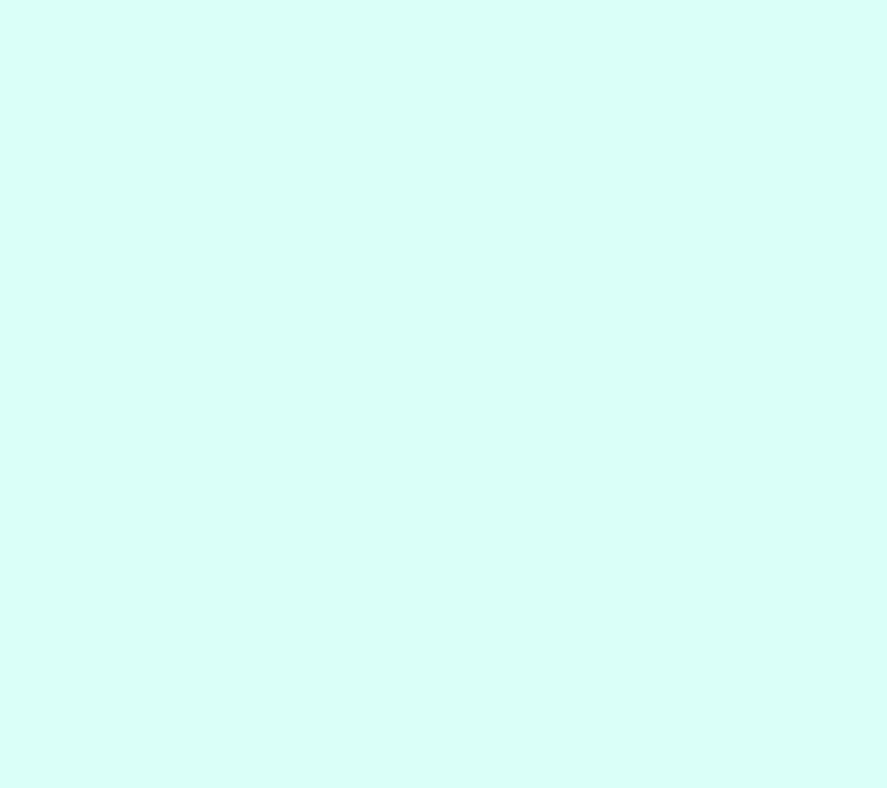
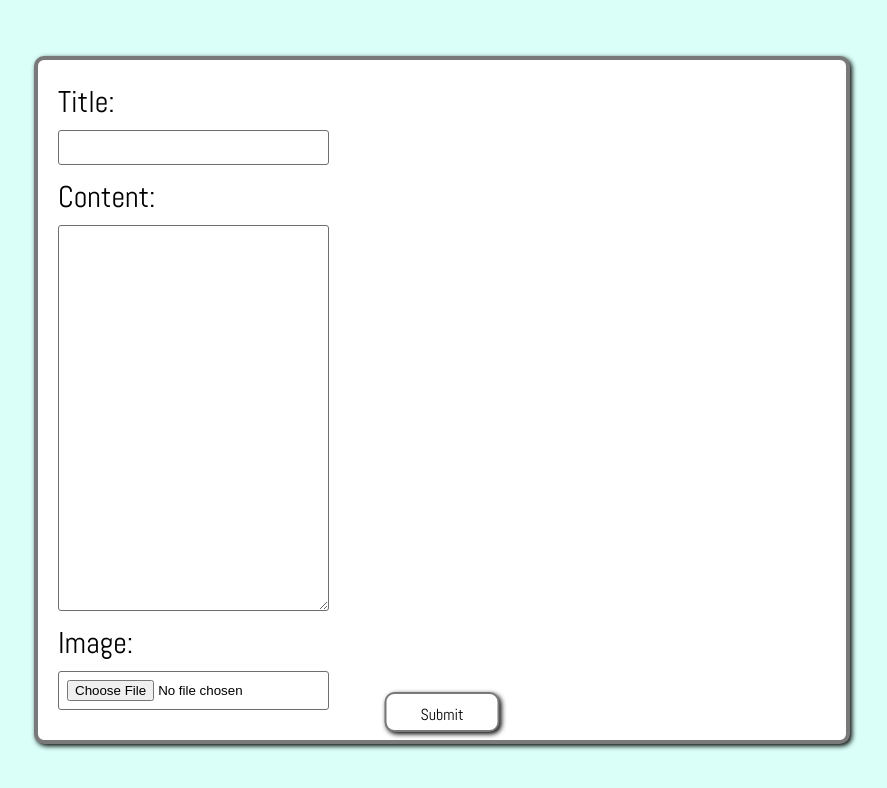
Before and after one commit to ncabral3/CIS469-Blog, a React (Vite) app in the folder blog-project/: page /create in a window 1280 px wide. Before the commit this address had no page. Shown: the top 788 px of the page, without its empty margins (198-1085 px from the left). Built offline with nearby package versions, Linux system fonts and the light colour scheme.

Commit message:
blog form updates

```diff
--- a/blog-project/src/App.jsx
+++ b/blog-project/src/App.jsx
@@ -1,6 +1,9 @@
 import { BrowserRouter, Routes, Route } from 'react-router-dom';
 import Login from './auth/login';
 import Register from './auth/register';
+import Home from './Home/Home';
+import BlogForm from './Home/BlogForm';
+
 
 const App = () => {
     return (
@@ -8,6 +11,9 @@ const App = () => {
             <Routes>
                 <Route path='/register' element={ <Register /> } />
                 <Route path='/' element={ <Login /> } />
+                <Route path='/home' element={ <Home /> } />
+                <Route path='/create' element={ <BlogForm /> } />
+
             </Routes>
         </BrowserRouter>
     );
--- a/blog-project/src/Home/BlogForm.jsx
+++ b/blog-project/src/Home/BlogForm.jsx
@@ -1,4 +1,5 @@
 import React, { useState } from 'react';
+import './css/BlogForm.css';
 
 const BlogForm = ({ onSubmit }) => {
   const [title, setTitle] = useState('');
@@ -20,6 +21,7 @@ const BlogForm = ({ onSubmit }) => {
   };
 
   return (
+    <div className="blog-form">
     <form onSubmit={handleSubmit}>
       <label htmlFor="title">Title:</label>
       <input type="text" id="title" value={title} onChange={handleTitleChange} />
@@ -31,8 +33,9 @@ const BlogForm = ({ onSubmit }) => {
       <input type="file" id="image" accept="image/*" onChange={handleImageChange} />
 
       <button className = {'submit'} type="submit">Submit</button>
-      Submit
     </form>
+    </div>
+
   );
 };
 
--- a/blog-project/src/Home/Home.jsx
+++ b/blog-project/src/Home/Home.jsx
@@ -1,30 +1,28 @@
-/* Need to install Bootstrap CSS for full funcionality */
-
-import React, { useState } from "react";
-import 'bootstrap/dist/css/bootstrap.min.css';
+// eslint-disable-next-line no-unused-vars
+import React from 'react';
+import "/Users/ncabr/Desktop/CIS469Project/CIS469-Blog/blog-project/src/Home/css/Home.css"; // Assuming the path is relative to the current file
+import { Link } from 'react-router-dom';
 
 const Home = () => {
-    const [thread, setThread] = useState("");
-    const [posts, setPosts] = useState([]);
+    const handleSubmit = (event) => {
+        event.preventDefault();
+        window.location.href = '/create';
+    };
+    return (
+        <div className="home">
+            <div className="home_header">
+                <h1>Blogs</h1>
+            </div>
 
-    const handleSubmit = (e) => {
-        e.preventDefault();
-        console.log({ thread });
-        setThread("");
-    };
-
-    return (
-        <div className="home d-flex flex-column align-items-center " style={{ height: "100vh" }}>
-            <div className="text-center">
-                <h1 className="homeTitle" style={{ width: "220vh", fontWeight: "bold" }}>Welcome to the Blog Forum</h1>
-                <p className="homeDescription">Share your thoughts, ideas, and stories with others!</p>
+            <div className="home_container">
             </div>
-            <form onSubmit={handleSubmit} className="button">
-                <button type="submit" className="btn btn-primary">CREATE POST</button>
-            </form>
-            <div className="Blogposts align-items-center">
-                <h2 className="mb-4" style={{ width: "200vh" }}>Blog Posts</h2>
-                {/* Placeholder for displaying blog posts */}
+            <div className="create-container">
+            <form onSubmit={handleSubmit}>
+                    <button className="create_button" type="submit">Create Post</button>
+                    <Link to='/'>
+                    <button className="logout" type="logout">Log Out</button>
+                    </Link>
+                </form>
             </div>
         </div>
     );
--- a/blog-project/src/Home/css/BlogForm.css
+++ b/blog-project/src/Home/css/BlogForm.css
@@ -0,0 +1,82 @@
+.blog-form{
+    display: flex;
+    width: 60%;
+    height: 80%;
+    max-width: 1400px;
+    max-height: 5500px;
+    margin: auto;
+    padding: 20px;
+    border: 4px solid #797979;
+    border-radius: 10px;
+    background-color: #ffffff;
+    box-shadow: #000 2px 2px 5px 0px;
+    position: absolute;
+    top: 50%;
+    left: 50%;
+    transform: translate(-50%, -50%);
+}
+.blog-form form {
+    display: flex;
+    flex-direction: column;
+  }
+.blog-form label {
+    font-size: 30px;
+    margin-bottom: 5px; /* Add some space below each label */
+    font-weight: bold; /* Make labels bold */
+    color: #000; /* Change the color to your desired color */
+}
+.blog-form input[type="text"],
+.blog-form textarea,
+.blog-form input[type="file"] {
+    margin-bottom: 10px; /* Add some space below each input */
+    padding: 8px; /* Add padding */
+    border: 1px solid #6e6e6e; /* Add a border */
+    border-radius: 3px; /* Rounded corners */
+    background-color: #ffffff;
+    color: #000;
+    width: 100%; /* Set the width to 100% */
+    box-sizing: border-box; /* Include padding and border in the width calculation */
+}
+
+.blog-form textarea {
+    resize: vertical; /* Allow vertical resizing of textarea */
+    height: calc(100% - 100px); /* Set the height to be 100% minus 100px */
+}
+
+.blog-form textarea {
+    resize: vertical; /* Allow vertical resizing of textarea */
+}
+.submit {
+    display: flex;
+    justify-content: center;
+    position: absolute;
+    height: 40px;
+    width: 115px;
+    background-color: #ffffff;
+    color: #000;
+    top: calc(50% + 43%); /* Adjust this percentage as needed */
+    left: 50%;
+    transform: translateX(-50%);
+    border: 2px solid #797979;
+    box-shadow: #000 2px 2px 5px 0px;
+    border-radius: 10px;
+    transition: background-color 0.3s, color 0.3s; /* Adding transition for smooth effect */
+}
+.submit:hover {
+    border: 2px solid #797979;
+    background-color: #d8d8d8; /* Change background color on hover */
+    color: #000000; /* Change text color on hover */
+    cursor: pointer; /* Change cursor to pointer on hover */
+}
+.back {
+    display: flex;
+    align-items: center; /* Align button vertically */
+    justify-content: center; /* Align button horizontally */
+    position: fixed; /* Position fixed so it stays in the viewport */
+    top: 0px; /* Distance from the top of the viewport */
+    left: 0px; /* Distance from the left of the viewport */
+    height: 40px;
+    width: 40px;
+    /* Add other styles as needed */
+    z-index: 9999; /* Ensure the button is on top of other elements */
+}
--- a/blog-project/src/Home/css/Home.css
+++ b/blog-project/src/Home/css/Home.css
@@ -0,0 +1,69 @@
+.home_container {
+    display: flex;
+    width: 90%; /* Adjust this percentage as needed */
+    height: 660px; /* Adjust this percentage as needed */
+    max-width: 1400px;
+    margin: auto;
+    padding: 2%; /* Adjust this percentage as needed */
+    border: 3px solid #6c6c6c;
+    border-radius: 10px;
+    background-color: #ffffff;
+    box-shadow: #000 2px 2px 5px 0px;
+    position: absolute;
+    top: 50%;
+    left: 50%;
+    transform: translate(-50%, -50%);
+}
+
+.home_header {
+    display: flex;
+    justify-content: center;
+    text-align: center;
+    color: #000;
+    position: absolute;
+    top: calc(50% - 53% - 10px); /* Adjust this value as needed */
+    left: 50%;
+    transform: translateX(-50%);
+}
+
+.create_button {
+    display: flex;
+    justify-content: center;
+    position: absolute;
+    height: 40px;
+    width: 115px;
+    background-color: #ffffff;
+    color: #000;
+    top: calc(50% + 44.5%); /* Adjust this percentage as needed */
+    left: 50%;
+    transform: translateX(-50%);
+    border: 2px solid #797979;
+    border-radius: 10px;
+    transition: background-color 0.3s, color 0.3s; /* Adding transition for smooth effect */
+}
+.create_button:hover {
+    border: 2px solid #797979;
+    background-color: #d8d8d8; /* Change background color on hover */
+    color: #000000; /* Change text color on hover */
+    cursor: pointer; /* Change cursor to pointer on hover */
+}
+.logout {
+    display: flex;
+    justify-content: flex-end; /* Align the button to the right */
+    align-items: center; /* Center the text vertically */
+    position: fixed; /* Position the button relative to the viewport */
+    top: 5px; /* Adjust the top position as needed */
+    right: 20px; /* Adjust the right position as needed */
+    height: 40px;
+    width: 90px;
+    background-color: #ffffff;
+    color: #000;
+    border: 2px solid #797979;
+    border-radius: 10px;
+    transition: background-color 0.3s, color 0.3s;
+}
+.abel-regular {
+    font-family: "Abel", sans-serif;
+    font-weight: 400;
+    font-style: normal;
+}
--- a/blog-project/src/auth/css/login.css
+++ b/blog-project/src/auth/css/login.css
@@ -66,7 +66,7 @@ input[type='password'] {
   color: #000;
 }
 
-.submit {
+.signin {
   width: 100%;
   margin: 0 auto;
   padding: 15px;
--- a/blog-project/src/auth/css/register.css
+++ b/blog-project/src/auth/css/register.css
@@ -81,17 +81,16 @@ input[type='password'] {
   color: inherit;
   width: 50%;
   left: 50%;
-  transform: translate(50%, 200%);
+  transform: translate(435%, 950%); /* Updated the translate value to move the button below */
   margin: 0 auto;
   padding: 0px;
   border: none;
-  border-radius: 15px;
+  border-radius: 5px;
   background-color:transparent;
   color: black;
   font-size: 16px;
   text-decoration: underline;
   cursor: pointer;
-
 }
 .Toastify__toast-container {
     position: fixed;
--- a/blog-project/src/auth/login.jsx
+++ b/blog-project/src/auth/login.jsx
@@ -43,6 +43,8 @@ const Login = () => {
                 theme: "light",
                 transition: Flip,
                 });
+            window.location.href = '/home';
+
         } else {
             // Invalid credentials
             toast.error('Invalid username or password', {
@@ -87,7 +89,7 @@ const Login = () => {
                             onChange={handlePasswordChange}
                         />
                     </div>
-                    <button type='submit' className='submit'>
+                    <button type='signin' className='signin'>
                         Sign In
                     </button>
                     <Link to='/register'>
--- a/blog-project/src/auth/user.json
+++ b/blog-project/src/auth/user.json
@@ -5,4 +5,4 @@
         "password": "pass"
       }
     ]
-  }
+}
```
